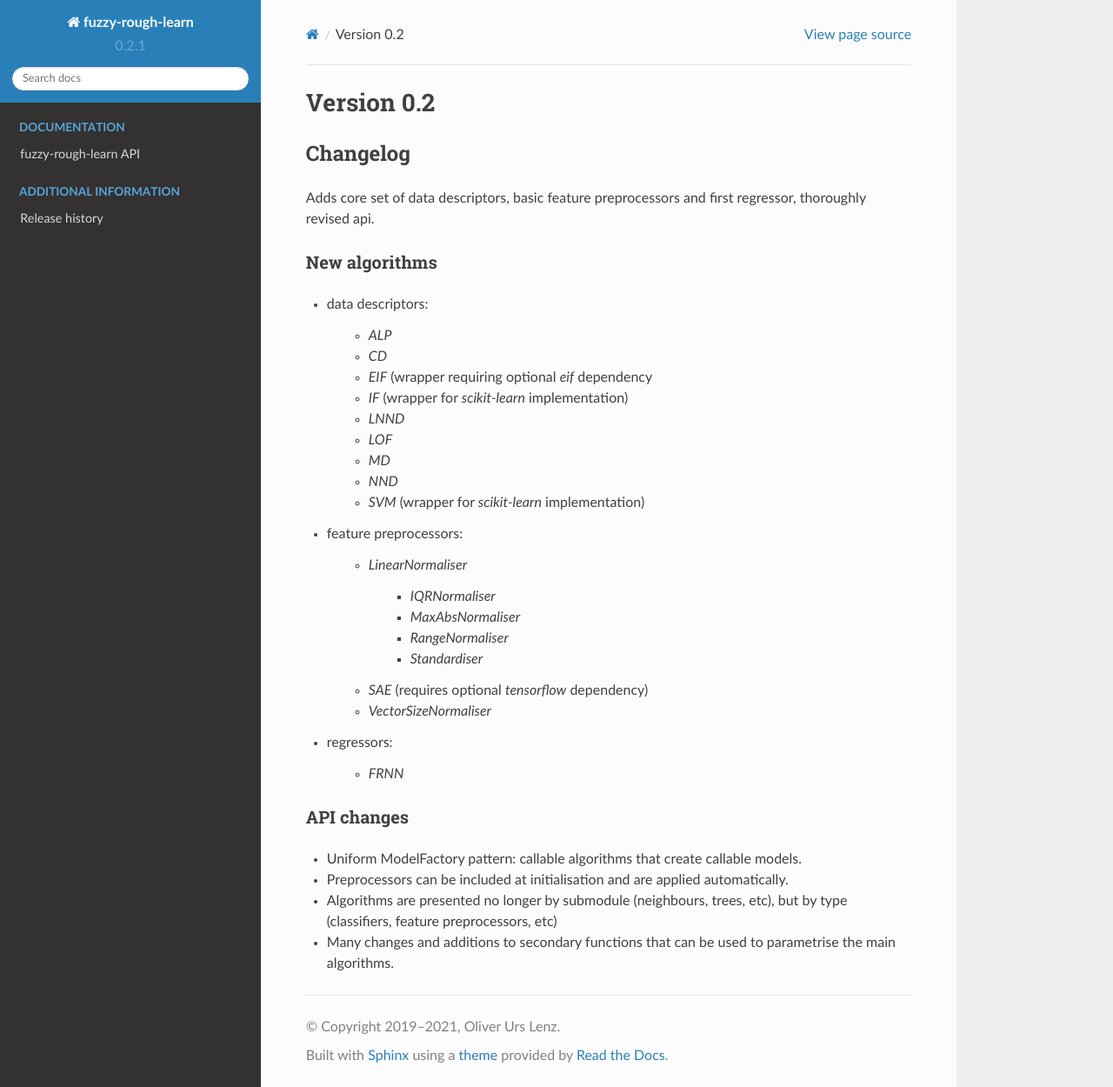
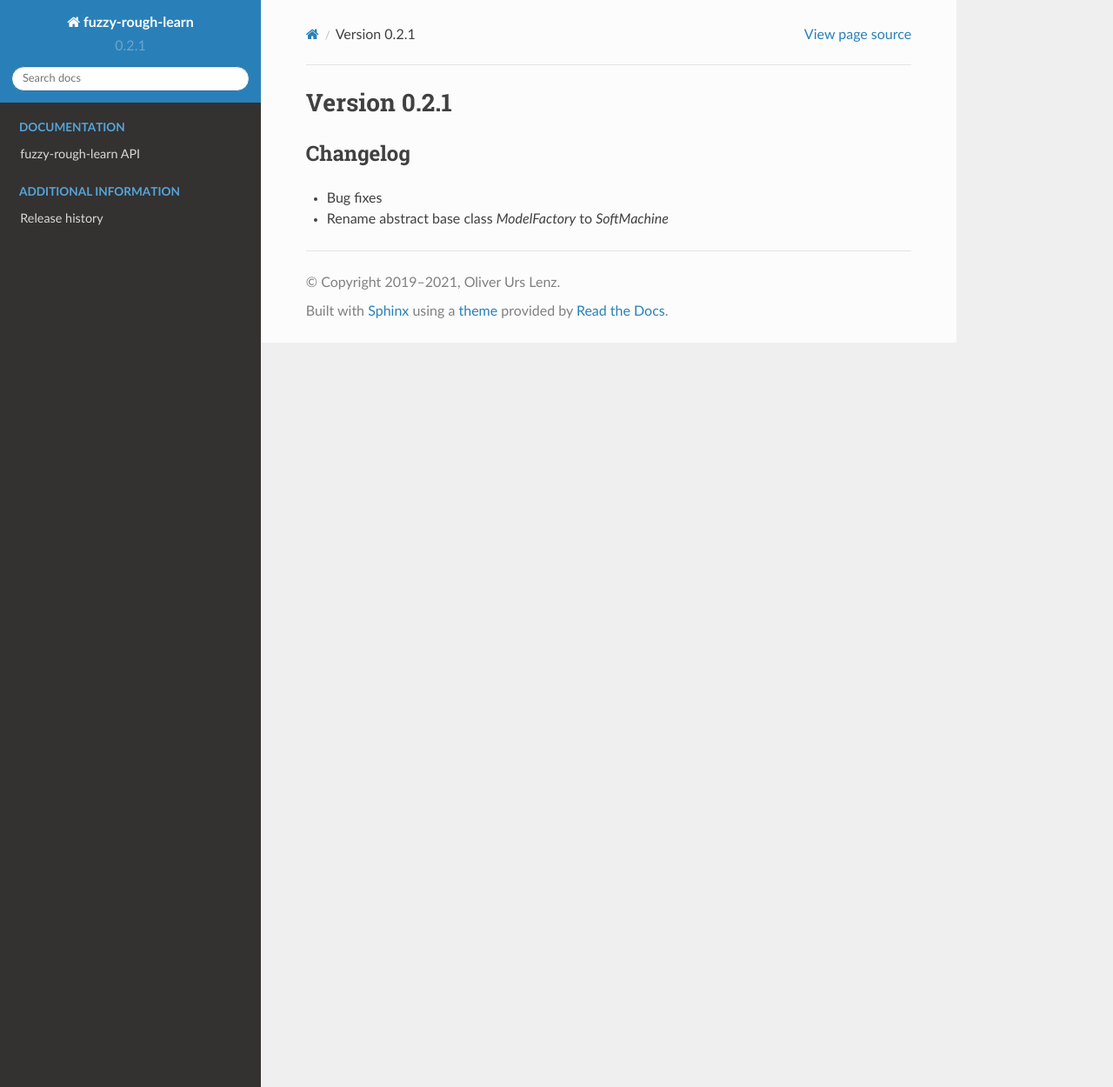
Before and after one commit to oulenz/fuzzy-rough-learn, a Sphinx documentation site: the page built from doc/changelog/0.2.1.rst, in a window 1280 px wide and 1250 px high. Shown: the whole window at 87% size. Built offline with Sphinx 7.4.7 and the Read the Docs theme 2.0.0, drawn with Linux system fonts in a browser that asks for light colours; formulas are drawn with MathJax 3; pages that are not in the unit, such as notebooks, are missing from menus.

Commit message:
update version to 0.2.1

```diff
--- a/doc/changelog.rst
+++ b/doc/changelog.rst
@@ -2,6 +2,7 @@
 Release history
 ===============
 
+.. include:: changelog/0.2.1.rst
 .. include:: changelog/0.2.0.rst
 .. include:: changelog/0.1.0.rst
 .. include:: changelog/0.0.0.rst
--- a/doc/changelog/0.2.1.rst
+++ b/doc/changelog/0.2.1.rst
@@ -1,47 +1,10 @@
-.. _changes_0_2_0:
+.. _changes_0_2_1:
 
-Version 0.2
-===========
+Version 0.2.1
+=============
 
 Changelog
 ---------
 
-Adds core set of data descriptors, basic feature preprocessors and first regressor, thoroughly revised api.
-
-New algorithms
-~~~~~~~~~~~~~~
-
-* data descriptors:
-
-    * `ALP`
-    * `CD`
-    * `EIF` (wrapper requiring optional `eif` dependency
-    * `IF` (wrapper for `scikit-learn` implementation)
-    * `LNND`
-    * `LOF`
-    * `MD`
-    * `NND`
-    * `SVM` (wrapper for `scikit-learn` implementation)
-
-* feature preprocessors:
-
-    * `LinearNormaliser`
-
-        * `IQRNormaliser`
-        * `MaxAbsNormaliser`
-        * `RangeNormaliser`
-        * `Standardiser`
-
-    * `SAE` (requires optional `tensorflow` dependency)
-    * `VectorSizeNormaliser`
-
-* regressors:
-
-    * `FRNN`
-
-API changes
-~~~~~~~~~~~
-* Uniform ModelFactory pattern: callable algorithms that create callable models.
-* Preprocessors can be included at initialisation and are applied automatically.
-* Algorithms are presented no longer by submodule (neighbours, trees, etc), but by type (classifiers, feature preprocessors, etc)
-* Many changes and additions to secondary functions that can be used to parametrise the main algorithms.
+* Bug fixes
+* Rename abstract base class `ModelFactory` to `SoftMachine`
```
